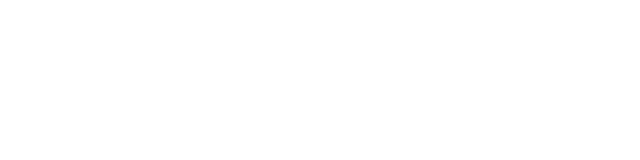
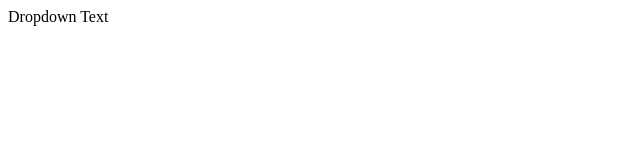
Before and after one commit to paudel54/ReactJS, a React (Create React App) app in the folder 5_comps/: page / in a window 1280 px wide. Shown: the top 160 px of the page, without its empty margins (0-640 px from the left). Built offline with nearby package versions, Linux system fonts and the light colour scheme.

Commit message:
Created prop with list and passed to a component

```diff
--- a/5_comps/src/App.js
+++ b/5_comps/src/App.js
@@ -1,6 +1,22 @@
+import Dropdown from "./components/Dropdown";
+
 function App() {
 
+    const options = [
+        {
+            label: 'Red', value: 'red'
+        },
+        {
+            label: 'Green', value: 'green'
+        },
+        {
+            label: 'Blue', value: 'blue'
+        }
+    ];
 
+
+
+    return <Dropdown options={options} />;
 }
 
 export default App;
--- a/5_comps/src/components/Dropdown.js
+++ b/5_comps/src/components/Dropdown.js
@@ -1,4 +1,4 @@
-function Dropdown() {
-    return <div>Dropdown</div>
+function Dropdown({ options }) {
+    return <div>Dropdown Text</div>
 }
-export default Dropdown();
+export default Dropdown;
```
